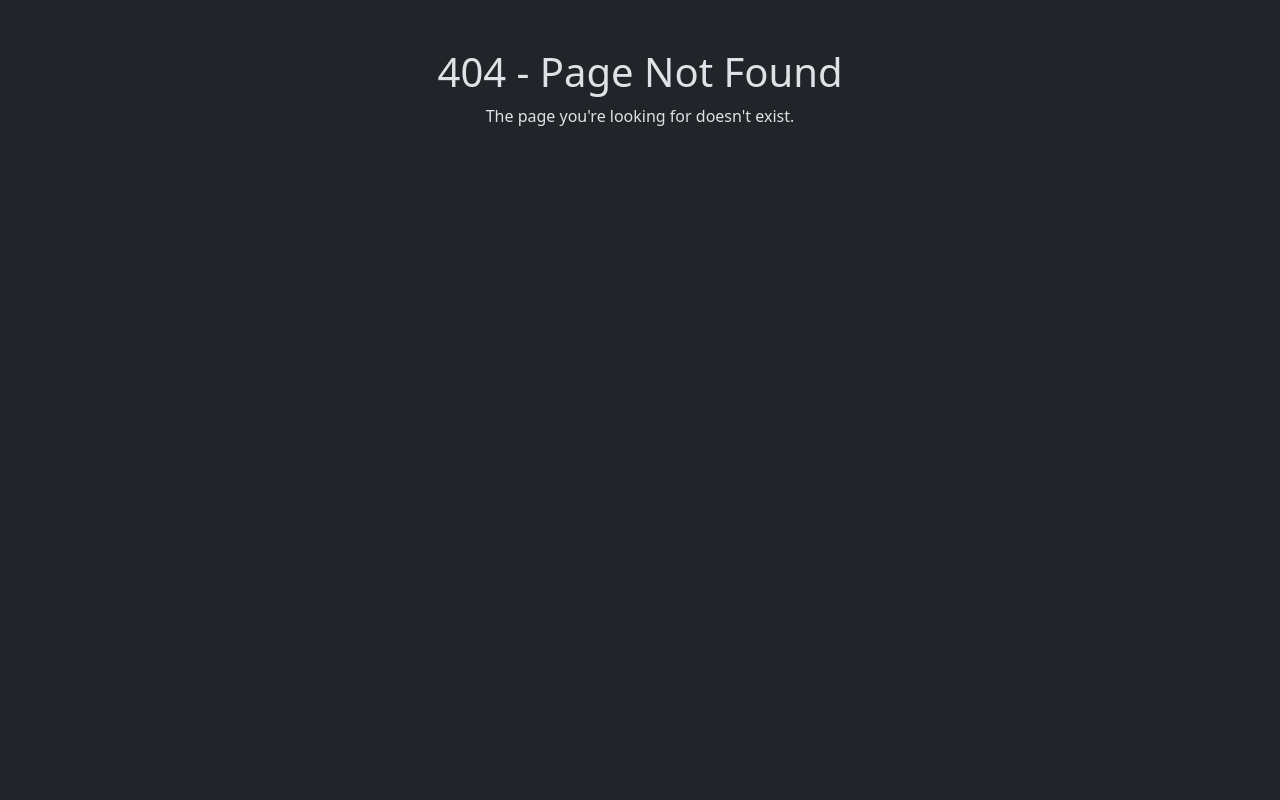
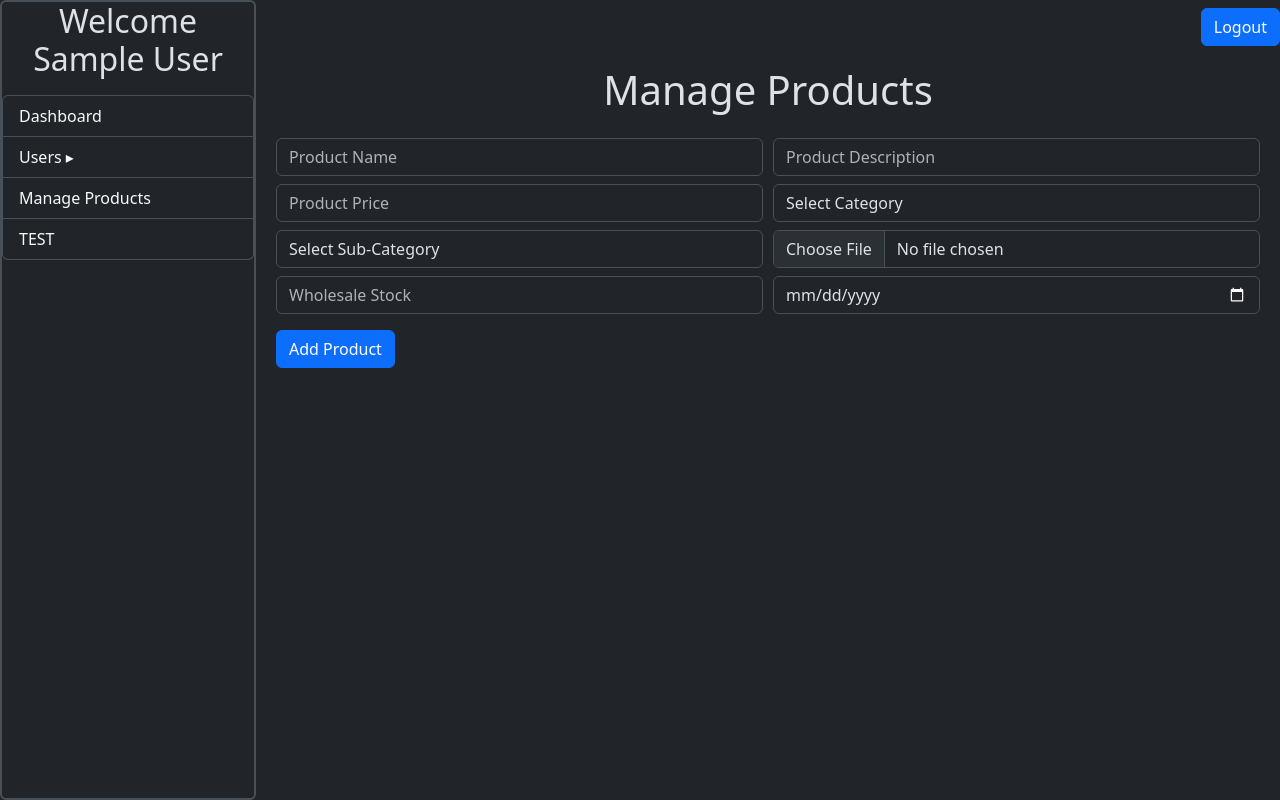
Before and after one commit to RamithaHeshan33/Inventory-Management-System, a React (Vite) app in the folder frontend/: page /admin/manage_products in a window 1280 px wide. Before the commit this address had no page. Built offline with nearby package versions, Linux system fonts and the light colour scheme; sample sign-in values are in the browser's storage.

Commit message:
products page architecture

```diff
--- a/frontend/src/App.jsx
+++ b/frontend/src/App.jsx
@@ -1,6 +1,8 @@
- import 'bootstrap/dist/css/bootstrap.min.css';
+import 'bootstrap/dist/css/bootstrap.min.css';
 import { BrowserRouter as Router, Routes, Route } from "react-router-dom";
 import './App.css'
+
+// Before login
 import Home from './pages/Home/Home';
 import Login from './pages/Login/Login';
 import Register from './pages/Register/Register';
@@ -10,8 +12,12 @@ import About from './pages/About/About';
 import Roles from './pages/Roles/Roles';
 import Contact from './pages/Contact/Contact';
 
+// Dashboard pages
 import AdminDashboard from './pages/Admin/Dashboard/AdminDashboard';
 import WarehouseDashboard from './pages/Warehouse/WarehouseDashboard';
+
+// Admin pages
+import ManageProducts from './pages/Admin/Manage_Products/ManageProducts';
 
 function App() {
 
@@ -29,6 +35,8 @@ function App() {
         <Route path="/admin/dashboard" element={<AdminDashboard />} />
         <Route path="/warehouse/dashboard" element={<WarehouseDashboard />} />
 
+        <Route path="/admin/manage_products" element={<ManageProducts />} />
+
         <Route path='*' element={<NotFound />} />
       </Routes>
     </Router>
--- /dev/null
+++ b/frontend/src/CSS/Dashboards.css
@@ -0,0 +1,13 @@
+.content {
+    margin-left: 20%;
+    padding: 20px;
+}
+
+.side-bar {
+    width: 20%;
+    height: 100vh;
+    position: fixed;
+    top: 0;
+    left: 0;
+    background-color: #212529;
+}
--- /dev/null
+++ b/frontend/src/CSS/ManageProducts.css
@@ -0,0 +1,6 @@
+.forms {
+    display: flex;
+    justify-content: space-between;
+    align-items: center;
+    gap: 10px;
+}
--- a/frontend/src/components/Dashboard/AdminDashTemp.jsx
+++ b/frontend/src/components/Dashboard/AdminDashTemp.jsx
@@ -1,5 +1,6 @@
 import React, { useState, useEffect } from 'react'
 import { Link, useNavigate } from 'react-router-dom'
+import '../../CSS/Dashboards.css'
 
 function Dashboard() {
     const [openMenu, setOpenMenu] = useState(null);
@@ -30,7 +31,7 @@ function Dashboard() {
 
     return (
         <div>
-            <div className="side-bar border border-2" style={{ width: "20%", height: "100vh", position: "fixed", top: 0, left: 0 }}>
+            <div className="side-bar border border-2 rounded">
                 <h2 className="text-center mb-3">Welcome {userName}</h2>
                 <ul className="list-group">
 
@@ -52,7 +53,7 @@ function Dashboard() {
                         )}
                     </li>
 
-                    <li className="list-group-item nav-link-light"><Link to="/admin/settings" className='text-decoration-none text-light nav-link-light'>TEST</Link></li>
+                    <li className="list-group-item nav-link-light"><Link to="/admin/manage_products" className='text-decoration-none text-light nav-link-light'>Manage Products</Link></li>
 
                     <li className="list-group-item nav-link-light"><Link to="/admin/reports" className='text-decoration-none text-light nav-link-light'>TEST</Link></li>
                 </ul>
--- /dev/null
+++ b/frontend/src/pages/Admin/Manage_Products/ManageProducts.jsx
@@ -0,0 +1,49 @@
+import React from 'react'
+import Dashboard from '../../../components/Dashboard/AdminDashTemp'
+import '../../../CSS/ManageProducts.css'
+import '../../../CSS/Dashboards.css'
+
+function ManageProducts() {
+  return (
+    <div>
+        <Dashboard role="admin" page="manage-products" />
+        <div className="content">
+            <h1 className="text-2xl font-bold text-center mt-8">Manage Products</h1>
+
+            <div className="flex justify-center items-center mt-4">
+                <form className="w-1/2 flex flex-column gap-3">
+                <div className='forms'>
+                    <input type="text" className="form-control" name="productName" placeholder="Product Name" required/>
+                    <input type="text" className="form-control" name="productDescription" placeholder="Product Description" required/>
+                </div>
+
+                <div className="forms">
+                    <input type="number" className="form-control mt-2" name="productPrice" placeholder="Product Price" required/>
+                    <select className="form-control mt-2" name="productCategory" required>
+                        <option value="">Select Category</option>
+                        {/* Add categories dynamically here */}
+                    </select>
+                </div>
+
+                <div className="forms">
+                    <select className="form-control mt-2" name="productSubCategory" required>
+                        <option value="">Select Sub-Category</option>
+                        {/* Add sub-categories dynamically here */}
+                    </select>
+                    <input type="file" className="form-control mt-2" name="productImage" />
+                </div>
+
+                <div className="forms">
+                    <input type="number" className="form-control mt-2" name="productStock" placeholder="Wholesale Stock" required/>
+                    <input type="date" className="form-control mt-2" name="productExpireDate" placeholder="Expire Date" required/>
+                </div>
+
+                    <button type="submit" className="btn btn-primary mt-3">Add Product</button>
+                </form>
+            </div>
+        </div>
+    </div>
+  )
+}
+
+export default ManageProducts
```
Also changed, not shown: frontend/src/App.css (indentation only).
